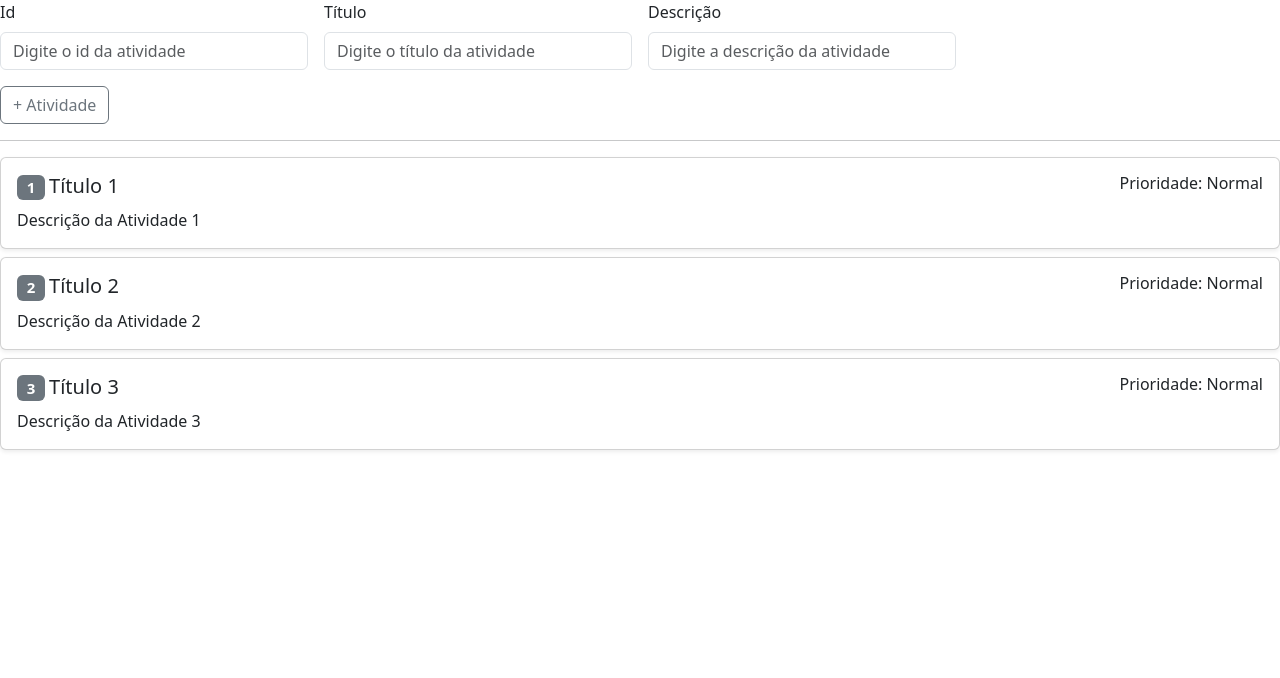
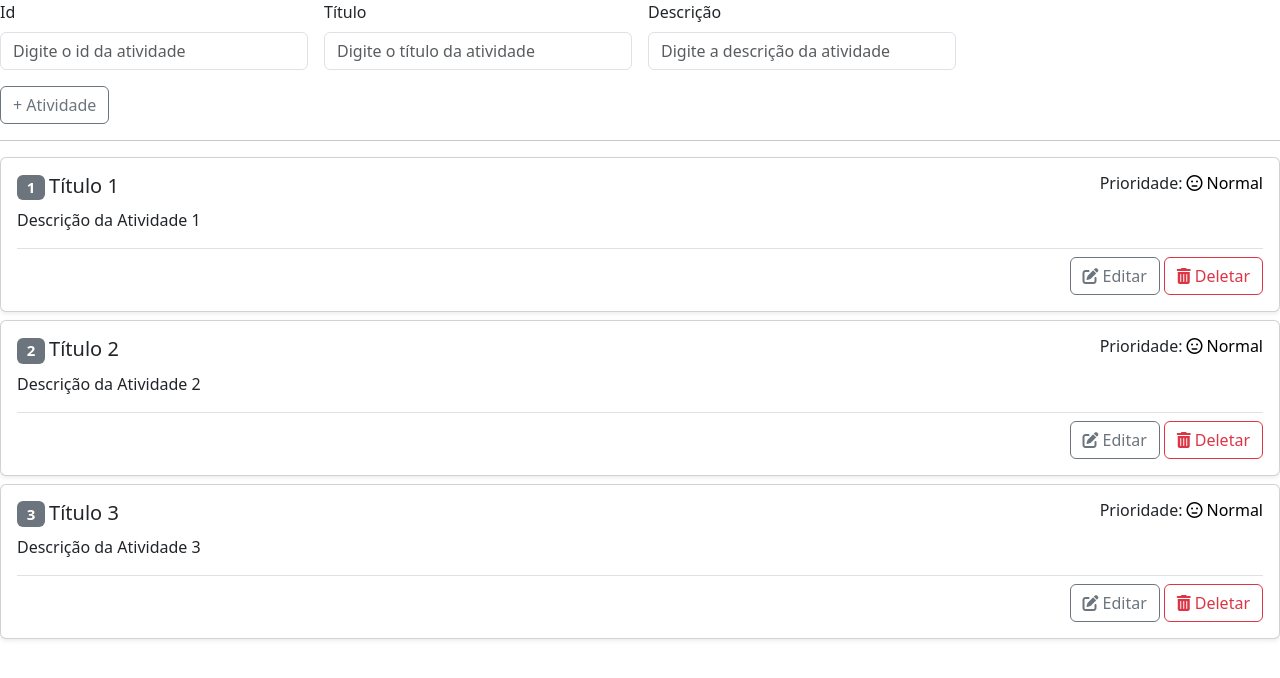
Before and after one commit to EduardoSena147/ESC-Atividade, a React (Create React App) app in the folder esc-atividade-app/: page / in a window 1280 px wide. Shown: the top 678 px of the page. Built offline with nearby package versions, Linux system fonts and the light colour scheme.

Commit message:
add botões editar e excluir

```diff
--- a/esc-atividade-app/src/App.js
+++ b/esc-atividade-app/src/App.js
@@ -59,10 +59,22 @@ function App() {
                     {atividade.nome}
                   </h5>
                   <h6>
-                    Prioridade: Normal
+                    Prioridade:
+                    <span className="ms-1 text-black">
+                      <i className="me-1 fa-regular fa-face-meh"></i>
+                      Normal
+                    </span>
                   </h6>
                 </div>
                 <p className="card-text">{atividade.descricao}</p>
+                <div className="d-flex justify-content-end border-top pt-2">
+                  <button className="btn btn-outline-secondary">
+                    <i className="fa-solid fa-pen-to-square me-1"></i>Editar
+                  </button>
+                  <button className="btn btn-outline-danger ms-1">
+                    <i className="fa-solid fa-trash-can me-1"></i>Deletar
+                  </button>
+                </div>
               </div>
             </div>
           ))}
--- a/esc-atividade-app/src/index.css
+++ b/esc-atividade-app/src/index.css
@@ -1,4 +1,4 @@
-body {
+/*body {
   margin: 0;
   font-family: -apple-system, BlinkMacSystemFont, 'Segoe UI', 'Roboto', 'Oxygen',
     'Ubuntu', 'Cantarell', 'Fira Sans', 'Droid Sans', 'Helvetica Neue',
@@ -11,3 +11,5 @@ code {
   font-family: source-code-pro, Menlo, Monaco, Consolas, 'Courier New',
     monospace;
 }
+*/
+@import url('../node_modules/@fortawesome/fontawesome-free/css/all.min.css');
```
